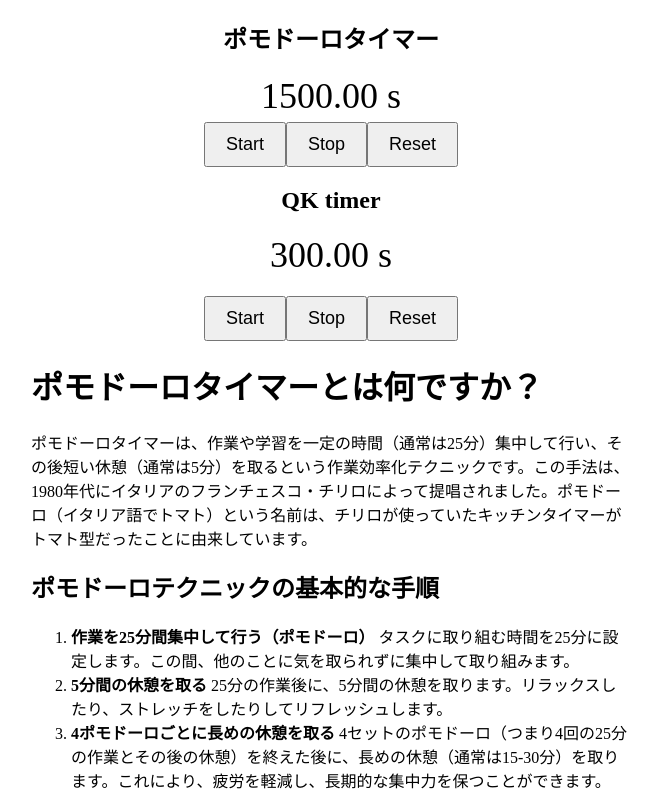
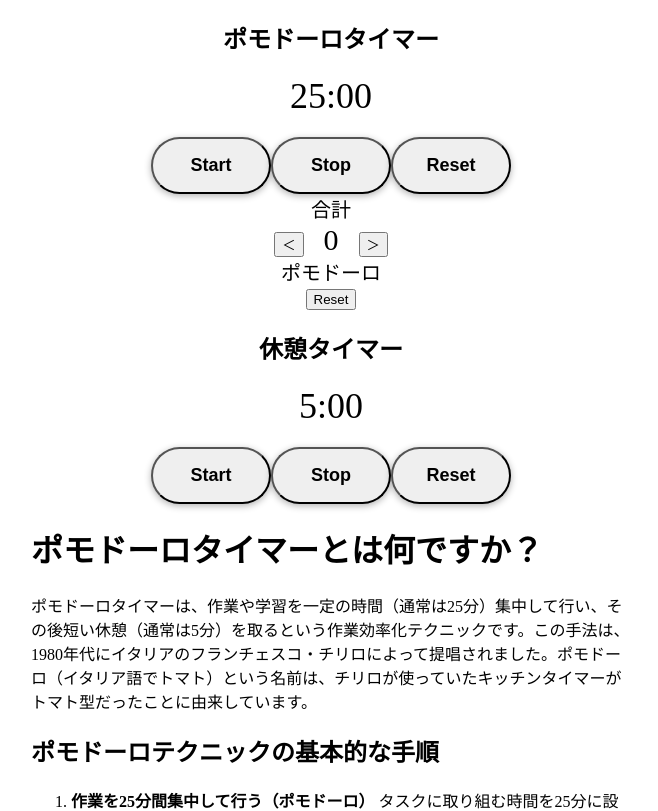
Before and after one commit to okomemokox2/react-timer, a Next.js app: page / in a window 1280 px wide. Shown: the top 811 px of the page, without its empty margins (309-967 px from the left). Built offline with nearby package versions, Linux system fonts and the light colour scheme.

Commit message:
added CSS to buttons, counter

```diff
--- a/src/pages/index.tsx
+++ b/src/pages/index.tsx
@@ -3,6 +3,7 @@ import React, {useState, useEffect} from 'react'
 const Gakutowatch = () => {
   const [time1, setTime1] = useState<number>(1500000)
   const [time4, setTime4] = useState<number>(300000)
+  const [count, changecount] = useState(0)
   const [timerId1, setTimerId1] = useState<NodeJS.Timeout | null>(null)
   const [timerId4, setTimerId4] = useState<NodeJS.Timeout | null>(null)
   const [lapTimes, setLapTimes] = useState<number[]>([]);
@@ -30,6 +31,33 @@ const Gakutowatch = () => {
     setTimerId1(null)
   }
 
+  const formatTime = (time1: number) => {
+    const minutes = Math.floor(time1 / 60000); // ミリ秒を分に変換
+    const seconds = Math.floor((time1 % 60000) / 1000); // ミリ秒を秒に変換
+    return `${minutes}:${seconds < 10 ? '0' : ''}${seconds}`;
+  };
+
+  const formatTime4 = (time2: number) => {
+    const minutes = Math.floor(time4 / 60000); // ミリ秒を分に変換
+    const seconds = Math.floor((time4 % 60000) / 1000); // ミリ秒を秒に変換
+    return `${minutes}:${seconds < 10 ? '0' : ''}${seconds}`;
+  };
+
+  // タイマーをこなした回数を増減
+  const countTimerPlus = () => {
+    changecount(count + 1)
+  }
+
+  const countTimerMinus = () => {
+    if (count > 0)
+    changecount(count - 1)
+  }
+
+  //countをリセット
+  const countReset = () => {
+    if (count > 0)
+    changecount(count - count)
+  }
     // startを押したときの処理
     const watchStart4 = () => {
       if (timerId4) return
@@ -83,13 +111,24 @@ return (
     <div className="timer-container">
       <h2>ポモドーロタイマー</h2>
       <div className='three-timers'>
-        <div className="timer-display1">{(time1 / 1000).toFixed(2)} s</div>
+        {/*<div className="timer-display1">{(time1 / 1000).toFixed(2)} s</div>*/}
+        <div className="timer-display1">{formatTime(time1)}</div>
+
         <button className="timer-button" onClick={watchStart1}>Start</button>
         <button className="timer-button" onClick={watchStop1}>Stop</button>
         <button className="timer-button" onClick={watchReset1}>Reset</button>
+        <div>合計</div>
+        <div className="countchange">
+         <button className="countminus" onClick={countTimerMinus}>＜</button>
+         {count}
+         <button className="countplus" onClick={countTimerPlus}>＞</button>
+        </div>
+        <div>ポモドーロ</div>
+        <button className='countreset' onClick={countReset}>Reset</button>
       </div>
-      <h2>QK timer</h2>
-      <div className="qk-timer-display">{(time4 / 1000).toFixed(2)} s</div>
+      <h2>休憩タイマー</h2>
+      {/*<div className="qk-timer-display">{(time4 / 1000).toFixed(2)} s</div>*/}
+      <div className="qk-timer-display">{formatTime(time4)}</div>
       <button className="timer-button" onClick={watchStart4}>Start</button>
       <button className="timer-button" onClick={watchStop4}>Stop</button>
       <button className="timer-button" onClick={watchReset4}>Reset</button>
--- a/src/styles/globals.css
+++ b/src/styles/globals.css
@@ -41,7 +41,7 @@ body {
 .timer-container {
   text-align: center;
   margin: 0 auto;
-  max-width: 300px;
+  max-width: 1000px;
 }
 
 .button-container {
@@ -51,16 +51,52 @@ body {
 }
 
 .timer-button {
-  padding: 10px 20px;
   font-size: 18px;
+    text-align: center;
+    vertical-align: middle;
+    text-decoration: none;
+    width: 120px;
+    margin: auto;
+    padding: 1rem 2rem;
+    font-weight: bold;
+    color: black;
+    border-bottom: 2px solid black;
+    border-radius: 100vh;
+    box-shadow: 0 2px 7px rgba(0, 0, 0, .3);
+    -webkit-box-shadow: 0 2px 7px rgba(0, 0, 0, .3);
+    transition: 0.3s;
+  }
+  .timer-button:hover {
+    color: #fff;
+    background: gray;
+    border-bottom: 2px solid #fff;
+    transform: translateY(3px);
+  }
+
+.three-timers {
+  font-size: 20px;
 }
 
-.three-timers {
-  padding-right: 100;
+.timer-display1 {
   font-size: 36px;
+  margin-top: 20px;
+  margin-bottom: 20px;
 }
 
 .qk-timer-display {
   font-size: 36px;
+  margin-top: 20px;
   margin-bottom: 20px;
 }
+
+.countchange {
+  font-size: 30px;
+}
+
+.countminus {
+  margin-right: 20px;
+}
+
+.countplus {
+  margin-left: 20px;
+}
```
